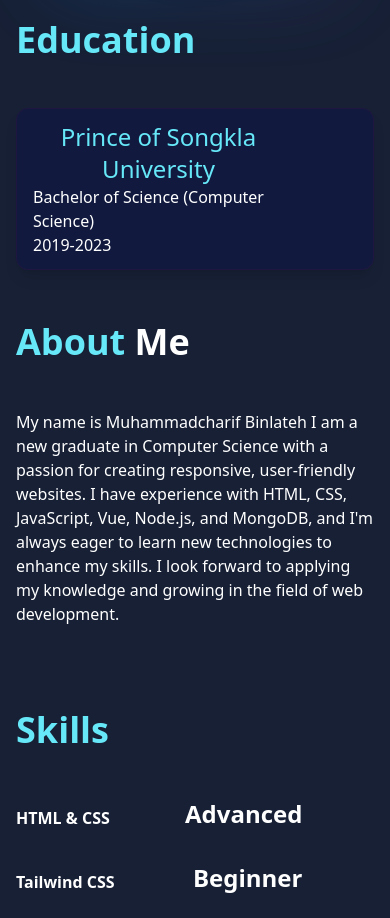
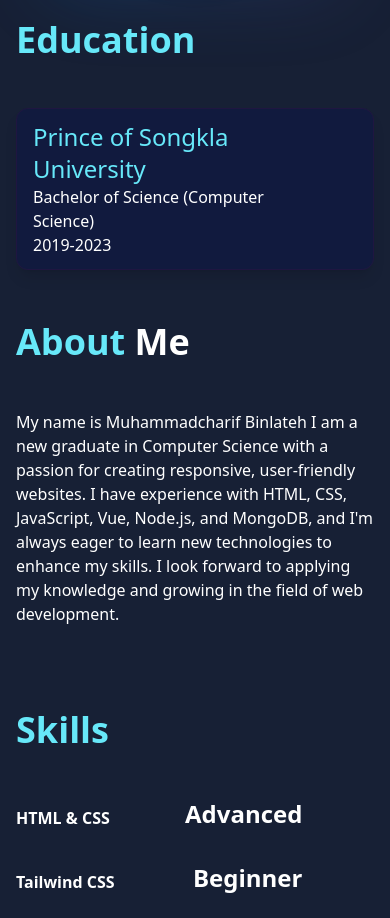
Before and after one commit to Charifx7/MyPortfolio, a Vue app: page / in a window 390 px wide. Shown: the part 780-1698 px from the top of the page. Built offline with nearby package versions, Linux system fonts and the light colour scheme.

Commit message:
about me responsive

```diff
--- a/src/components/AboutSection.vue
+++ b/src/components/AboutSection.vue
@@ -10,9 +10,9 @@
                 </h2>
                 <div class="space-y-8 py-8">
                     <div v-for="element in education" :key="element.id"
-                        class="flex items-center md:w-[50%] w-full rounded-xl  shadow-lg border border-[#1f1641] py-3 bg-gradient-to-r from-[#111a3e] to-[#111a3e]">
+                        class="flex items-center md:w-[80%] w-full rounded-xl  shadow-lg border border-[#1f1641] py-3 bg-gradient-to-r from-[#111a3e] to-[#111a3e]">
                         <div class="w-3/4 pl-4">
-                            <h3 class="text-cyan-300 text-center lg:text-left mx-auto max-w-xl text-2xl">
+                            <h3 class="text-cyan-300 text-left lg:text-left mx-auto max-w-xl text-2xl ">
                                 {{ element.School }}
                             </h3>
                             <p class="text-white">{{ element.program }}</p>
```
